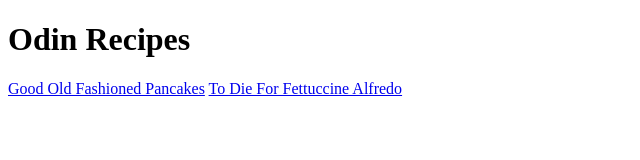
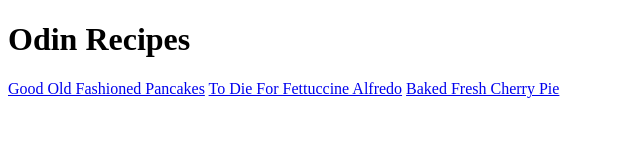
Before and after one commit to parm234/odin-recipes, a plain HTML site: page index.html in a window 1280 px wide. Shown: the whole page, without its empty margins (0-640 px from the left). Drawn offline with Linux system fonts and the light colour scheme.

Commit message:
Add link for cherry-pie.html

```diff
--- a/index.html
+++ b/index.html
@@ -8,5 +8,6 @@
     <h1>Odin Recipes</h1>
     <a href="recipes/pancakes.html">Good Old Fashioned Pancakes</a>
     <a href="recipes/fettuccine-alfredo.html">To Die For Fettuccine Alfredo</a>
+    <a href="recipes/cherry-pie.html">Baked Fresh Cherry Pie</a>
 </body>
 </html>
```
Also changed, not shown: recipes/cherry-pie.html (added).
